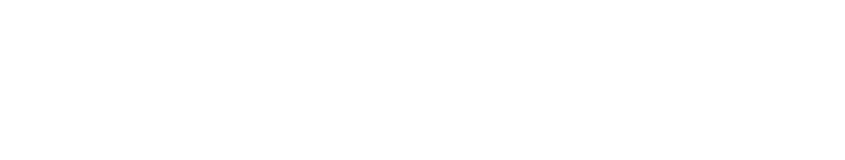
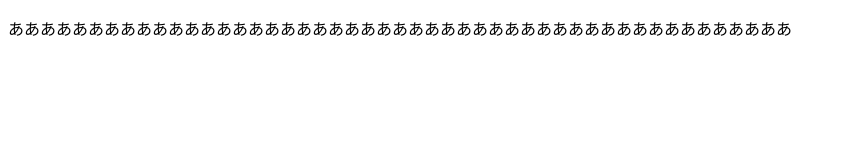
Before and after one commit to Nrtkkkkk/test, a plain HTML site: page index.html in a window 1280 px wide. Shown: the whole page, without its empty margins (0-845 px from the left). Drawn offline with Linux system fonts and the light colour scheme.

Commit message:
2回目のコミット

```diff
--- a/index.html
+++ b/index.html
@@ -7,6 +7,6 @@
     <title>Document</title>
 </head>
 <body>
-
+    <p>あああああああああああああああああああああああああああああああああああああああああああああああああ</p>
 </body>
 </html>
```
